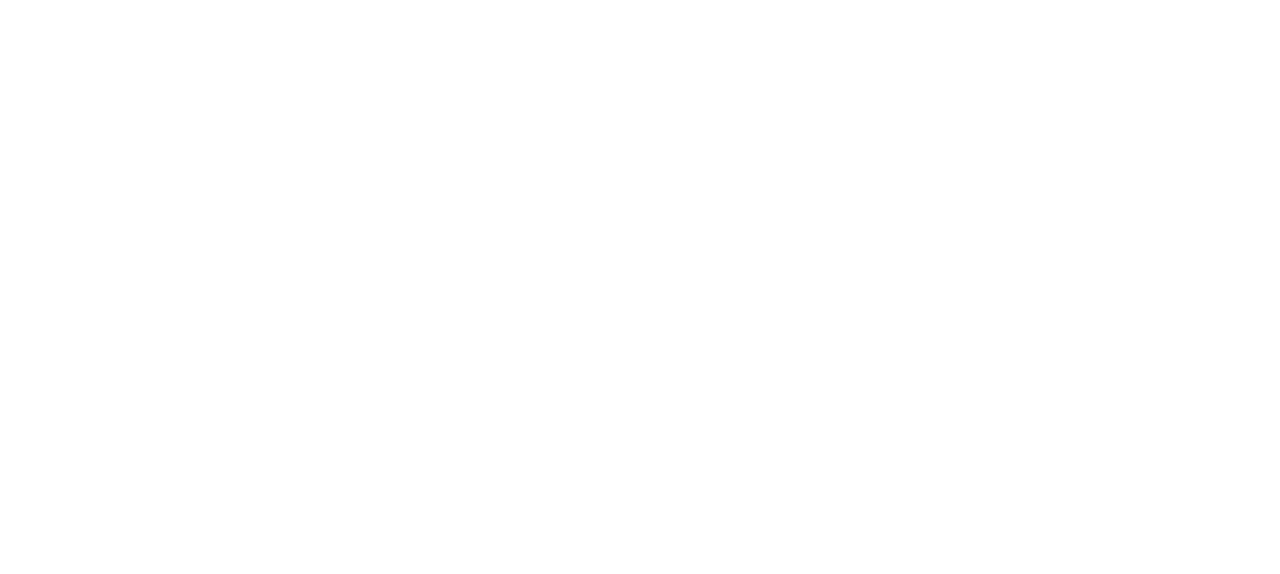
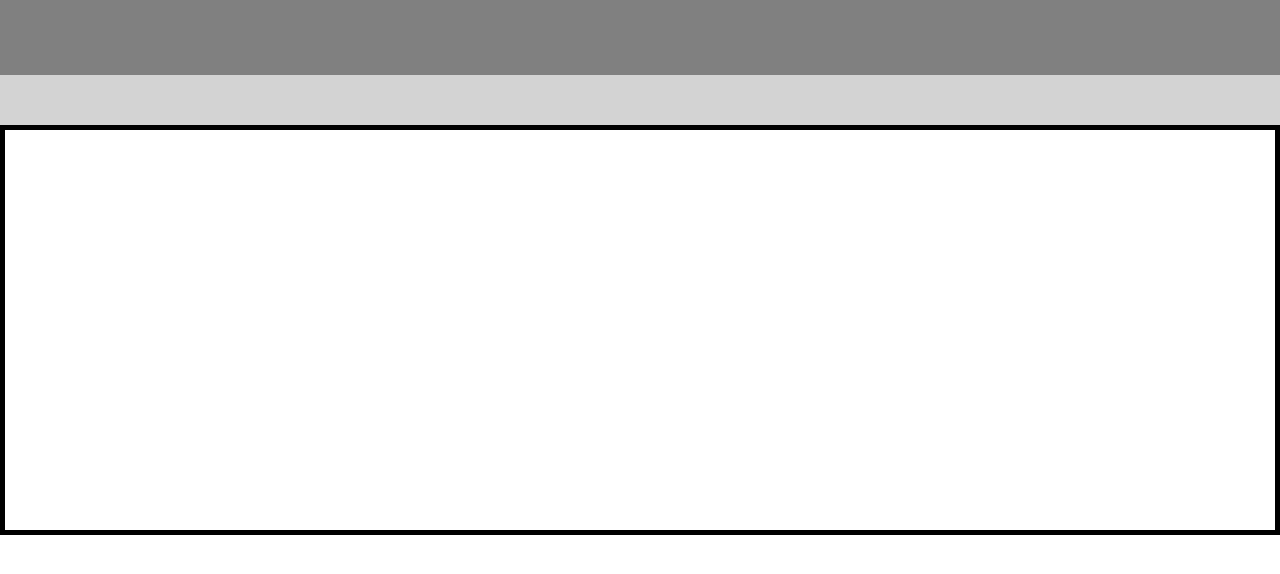
Before and after one commit to brianmenard/peapod-redesign, a plain HTML site: page index.html in a window 1280 px wide. Drawn offline with Linux system fonts and the light colour scheme.

Commit message:
started building layout, added searchbar, navbar, and features divs and temporary styling

```diff
--- a/index.html
+++ b/index.html
@@ -5,11 +5,22 @@
 <head>
 <meta charset="utf-8">
 <title>Hello...</title>
-
+<link rel='stylesheet' href='main.css'>
 </head>
 
 <body>
 
+<div class='searchbar'>
+
+</div>
+
+<div class='navbar'>
+
+</div>
+
+<div class='features'>
+
+</div>
 
 </body>
 </html>
--- /dev/null
+++ b/main.css
@@ -0,0 +1,18 @@
+body{
+    margin: 0;
+}
+
+.searchbar{
+    height: 75px;
+    background-color: gray;
+}
+
+.navbar{
+    height: 50px;
+    background-color: #D3D3D3;
+}
+
+.features{
+    height: 400px;
+    border: solid black thick;
+}
```
